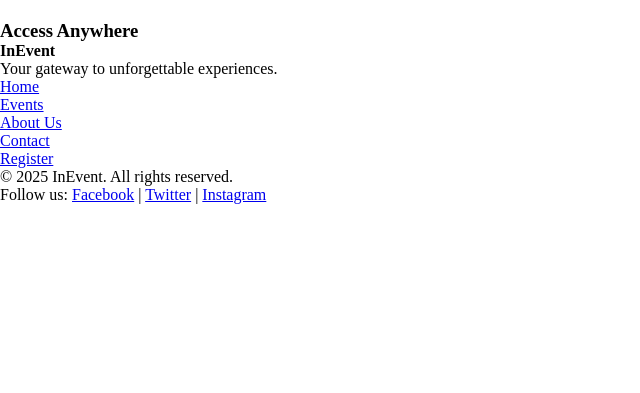
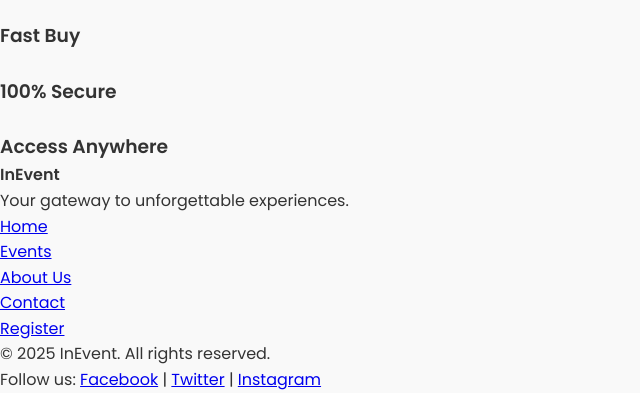
Before and after one commit to Sebaxg86/InEvent-web, a PHP site: page / in a window 1280 px wide. Shown: the part 555-948 px from the top of the page, without its empty margins (0-640 px from the left). Before the commit the page ends 759 px from the top, so only its background shows below. Run offline with PHP 8.4, Linux system fonts and the light colour scheme.

Commit message:
styles.css: font Poppins ADDED

```diff
--- a/css/styles.css
+++ b/css/styles.css
@@ -5,3 +5,10 @@
     padding: 0;
     box-sizing: border-box;
 }
+
+body {
+    font-family: 'Poppins', sans-serif;
+    background-color: #f9f9f9;
+    color: #333;
+    line-height: 1.6;
+}
```
